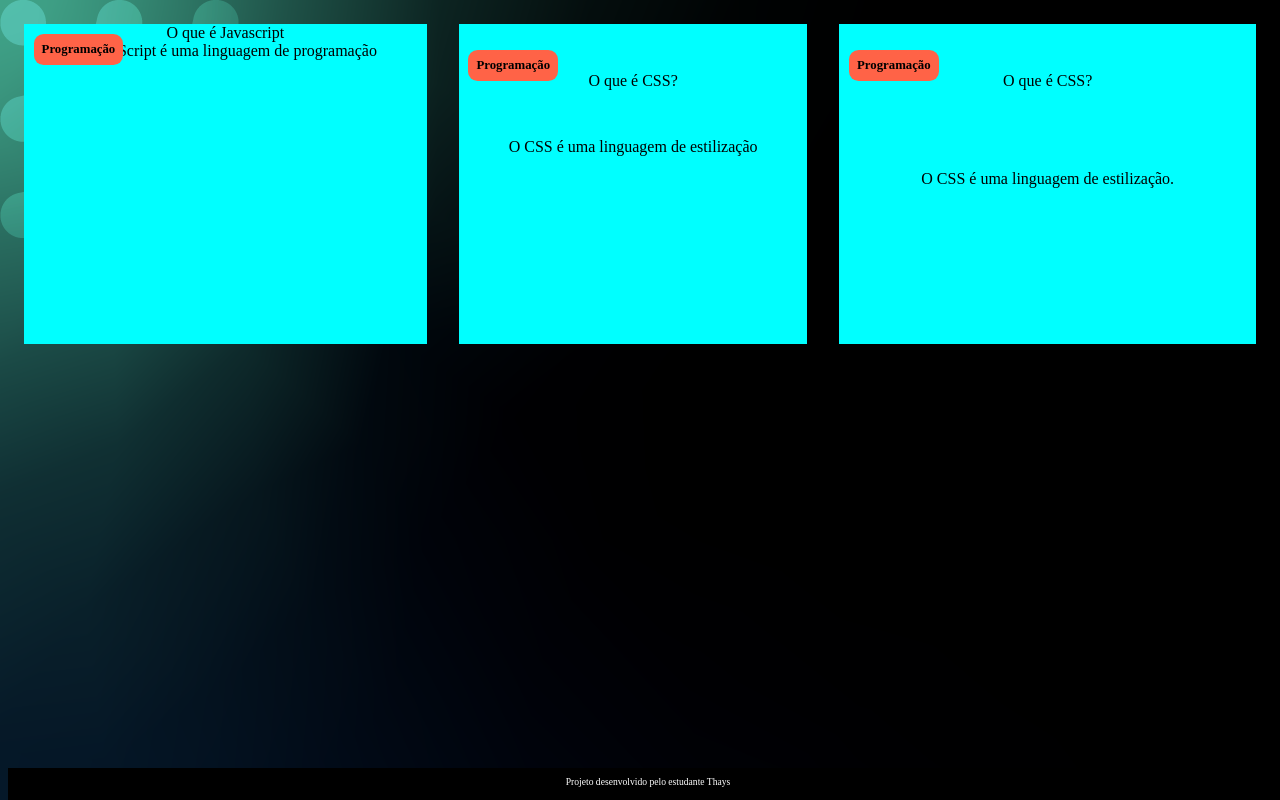
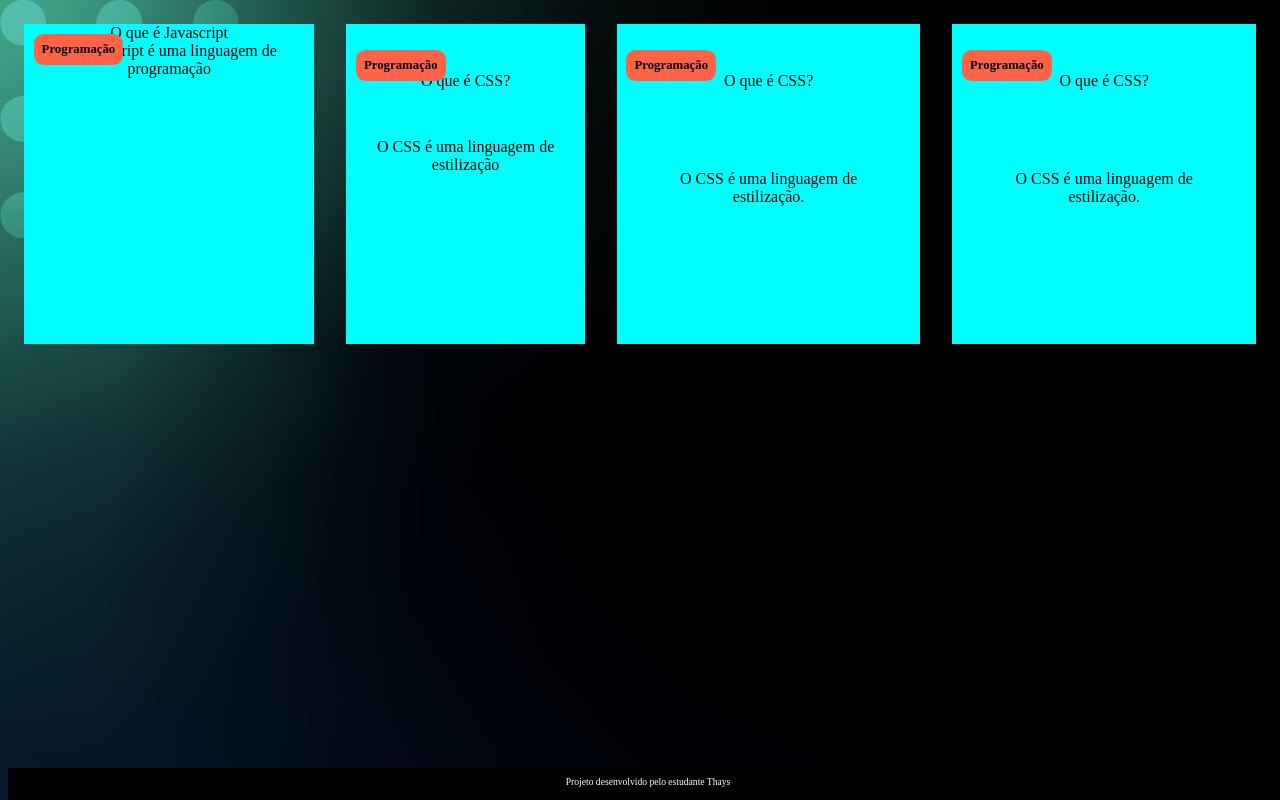
Before and after one commit to thaysmarcondes/flashcard, a plain HTML site: page index.html in a window 1280 px wide. Drawn offline with Linux system fonts and the light colour scheme.

Commit message:
Update index.html

```diff
--- a/index.html
+++ b/index.html
@@ -42,6 +42,18 @@ O CSS é uma linguagem de estilização
 </div>
 </div>
 </article>
+</article>
+<article class="cartao">
+<div class="cartao__conteudo">
+<h3> Programação </h3>
+<div class="cartao__conteudo__pergunta">
+<p>O que é CSS?</p>
+</div>
+<div class="cartao__conteudo__resposta">
+<p>O CSS é uma linguagem de estilização.</p>
+</div>
+</div>
+</article>
 </section>
 </main>
 <footer>
```
